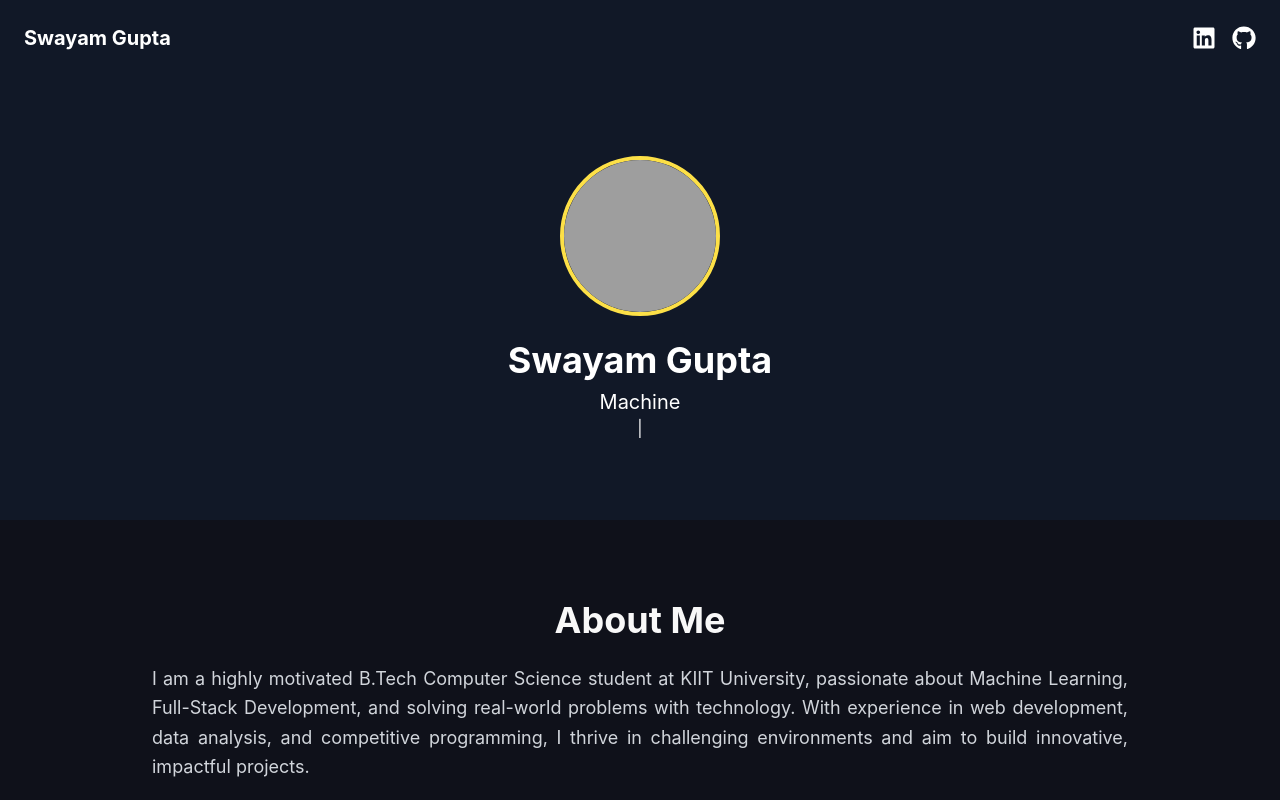
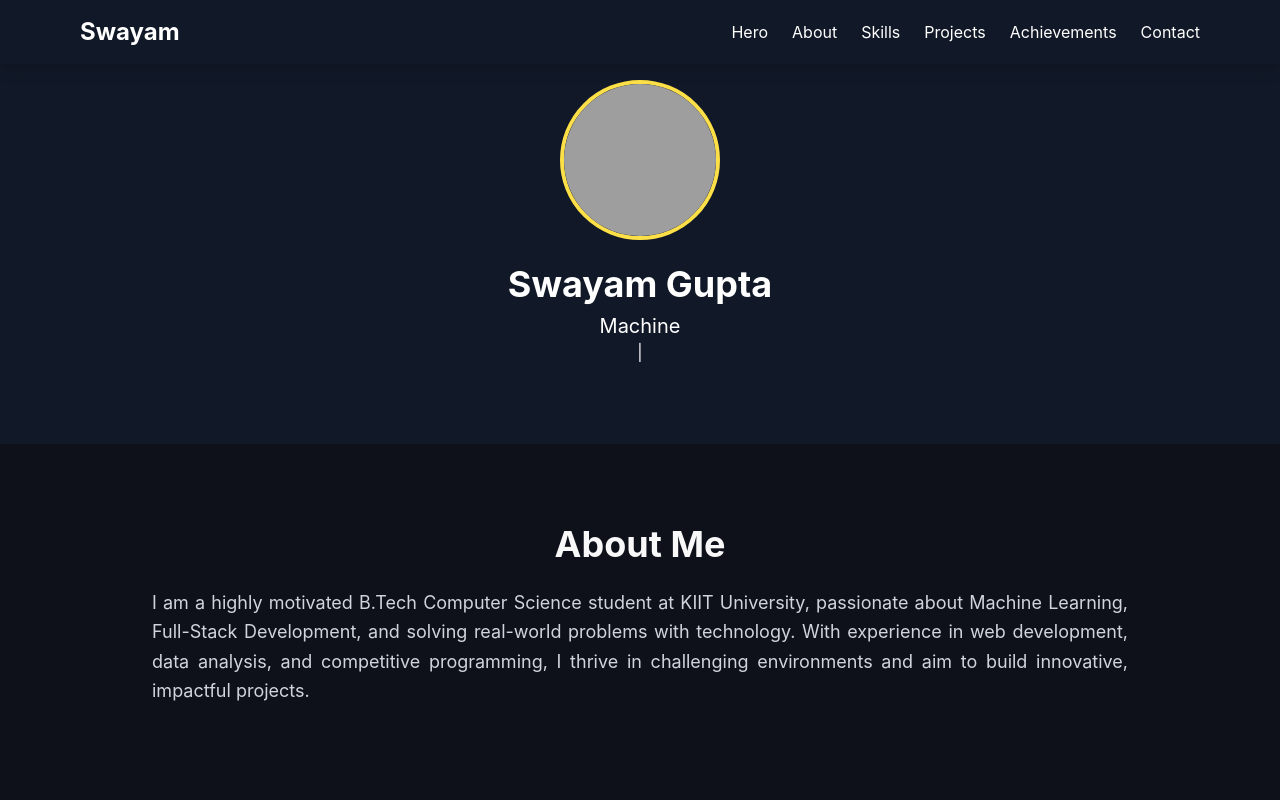
Before and after one commit to GSWAYAM9/portfolio2, a Next.js app: page / in a window 1280 px wide. Shown: the top 800 px of the page. Built offline with nearby package versions, Linux system fonts and the light colour scheme; grey boxes are pictures that could not be loaded.

Commit message:
Update Navbar.js

```diff
--- a/components/Navbar.js
+++ b/components/Navbar.js
@@ -1,16 +1,18 @@
-import { FaLinkedin, FaGithub } from "react-icons/fa";
+import { Link } from 'react-scroll';
 
 const Navbar = () => {
+  const links = ["hero", "about", "skills", "projects", "achievements", "contact"];
   return (
-    <nav className="flex justify-between items-center p-6 bg-gray-900 text-white">
-      <h1 className="text-xl font-bold">Swayam Gupta</h1>
-      <div className="flex gap-4 text-2xl">
-        <a href="https://linkedin.com/in/swayam-gupta" target="_blank" rel="noreferrer">
-          <FaLinkedin />
-        </a>
-        <a href="https://github.com/GSWAYAM9" target="_blank" rel="noreferrer">
-          <FaGithub />
-        </a>
+    <nav className="fixed top-0 w-full bg-gray-900 text-white shadow-lg z-50">
+      <div className="max-w-6xl mx-auto flex justify-between items-center p-4">
+        <span className="font-bold text-2xl">Swayam</span>
+        <div className="space-x-6">
+          {links.map((link) => (
+            <Link key={link} to={link} smooth={true} duration={500} className="cursor-pointer hover:text-yellow-300">
+              {link.charAt(0).toUpperCase() + link.slice(1)}
+            </Link>
+          ))}
+        </div>
       </div>
     </nav>
   );
```
